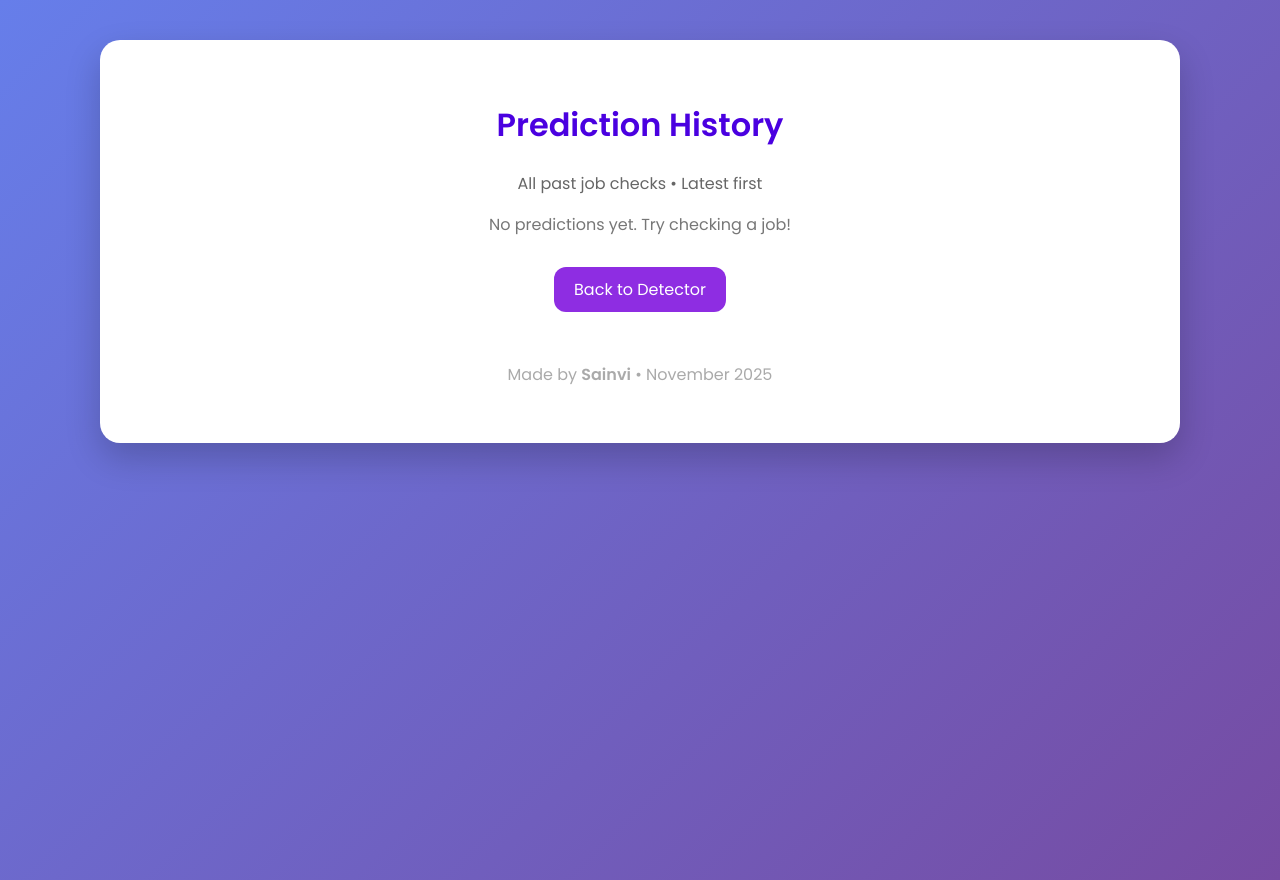
After one commit to Sainvi-j/Detecting-Fake-job-posts-Using-NLP, a Flask app: template templates/history.html in a window 1280 px wide. The commit adds this page. Run offline with Flask 3, Linux system fonts and the light colour scheme; the template is opened without the code that fills it, so the values that code supplies are empty; parts of the project's set-up code (start-up, migrations or seed data) failed here and were passed over.

Commit message:
Updated logging + history

```diff
--- /dev/null
+++ b/predictions_log.csv
@@ -0,0 +1,3 @@
+timestamp,job_description,prediction,confidence
+2025-11-13 18:54:29,We are hiring a Senior Data Scientist with 5+ years experience in Python and machine learning. Full-time in Bangalore office.,Real Job,79.44%
+2025-11-13 18:54:44,"Urgent! Work from home, limited vacancies, pay $99 training fee to start. Register now!",Fake Job,71.17%
--- /dev/null
+++ b/templates/history.html
@@ -0,0 +1,115 @@
+<!DOCTYPE html>
+<html lang="en">
+  <head>
+    <meta charset="UTF-8" />
+    <title>Prediction History - Sainvi</title>
+    <link
+      href="https://fonts.googleapis.com/css2?family=Poppins:wght@400;600&display=swap"
+      rel="stylesheet"
+    />
+    <style>
+      body {
+        font-family: "Poppins", sans-serif;
+        background: linear-gradient(135deg, #667eea 0%, #764ba2 100%);
+        margin: 0;
+        padding: 40px;
+        min-height: 100vh;
+      }
+      .container {
+        max-width: 1000px;
+        margin: auto;
+        background: white;
+        padding: 40px;
+        border-radius: 20px;
+        box-shadow: 0 15px 35px rgba(0, 0, 0, 0.2);
+      }
+      h1 {
+        text-align: center;
+        color: #4a00e0;
+      }
+      table {
+        width: 100%;
+        border-collapse: collapse;
+        margin: 20px 0;
+      }
+      th,
+      td {
+        padding: 12px;
+        text-align: left;
+        border-bottom: 1px solid #ddd;
+      }
+      th {
+        background: #8e2de2;
+        color: white;
+      }
+      tr:hover {
+        background: #f8f9fa;
+      }
+      .fake {
+        color: #e74c3c;
+        font-weight: bold;
+      }
+      .real {
+        color: #27ae60;
+        font-weight: bold;
+      }
+      .back {
+        display: inline-block;
+        padding: 10px 20px;
+        background: #8e2de2;
+        color: white;
+        text-decoration: none;
+        border-radius: 12px;
+      }
+      .back:hover {
+        background: #7919c2;
+      }
+      footer {
+        text-align: center;
+        margin-top: 50px;
+        color: #aaa;
+      }
+    </style>
+  </head>
+  <body>
+    <div class="container">
+      <h1>Prediction History</h1>
+      <p style="text-align: center; color: #666">
+        All past job checks • Latest first
+      </p>
+
+      {% if predictions %}
+      <table>
+        <tr>
+          <th>Time</th>
+          <th>Job Description</th>
+          <th>Prediction</th>
+          <th>Confidence</th>
+        </tr>
+        {% for row in predictions %}
+        <tr>
+          <td>{{ row[0] }}</td>
+          <td>{{ row[1][:100] }}...</td>
+          <td class="{{ 'fake' if 'Fake' in row[2] else 'real' }}">
+            {{ row[2] }}
+          </td>
+          <td>{{ row[3] }}</td>
+        </tr>
+        {% endfor %}
+      </table>
+      {% else %}
+      <p style="text-align: center; color: #777">
+        No predictions yet. Try checking a job!
+      </p>
+      {% endif %}
+
+      <div style="text-align: center; margin: 30px 0">
+        <a href="/" class="back">Back to Detector</a>
+      </div>
+
+      <footer>
+        <p>Made by <strong>Sainvi</strong> • November 2025</p>
+      </footer>
+    </div>
+  </body>
+</html>
```
Also changed, not shown: app_web.py (+42 -5 lines), templates/index.html (+17 -0 lines).
